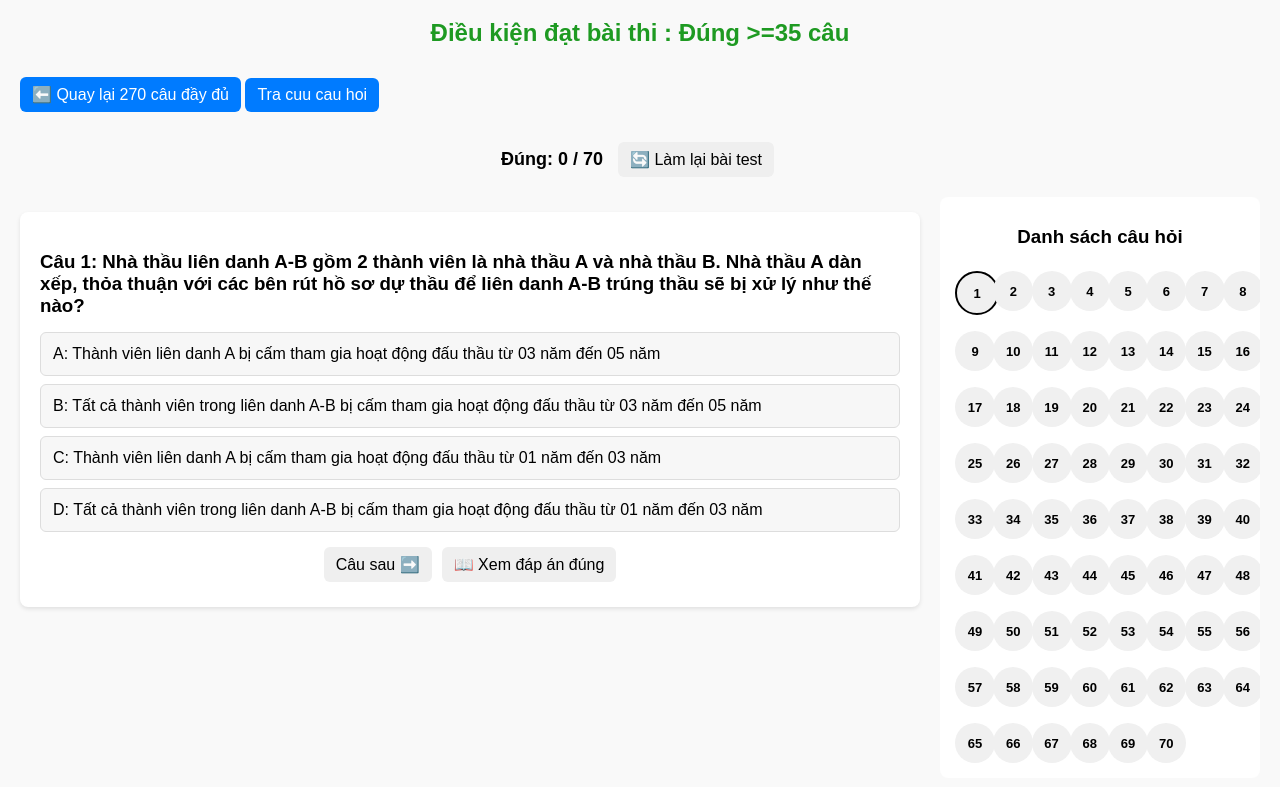
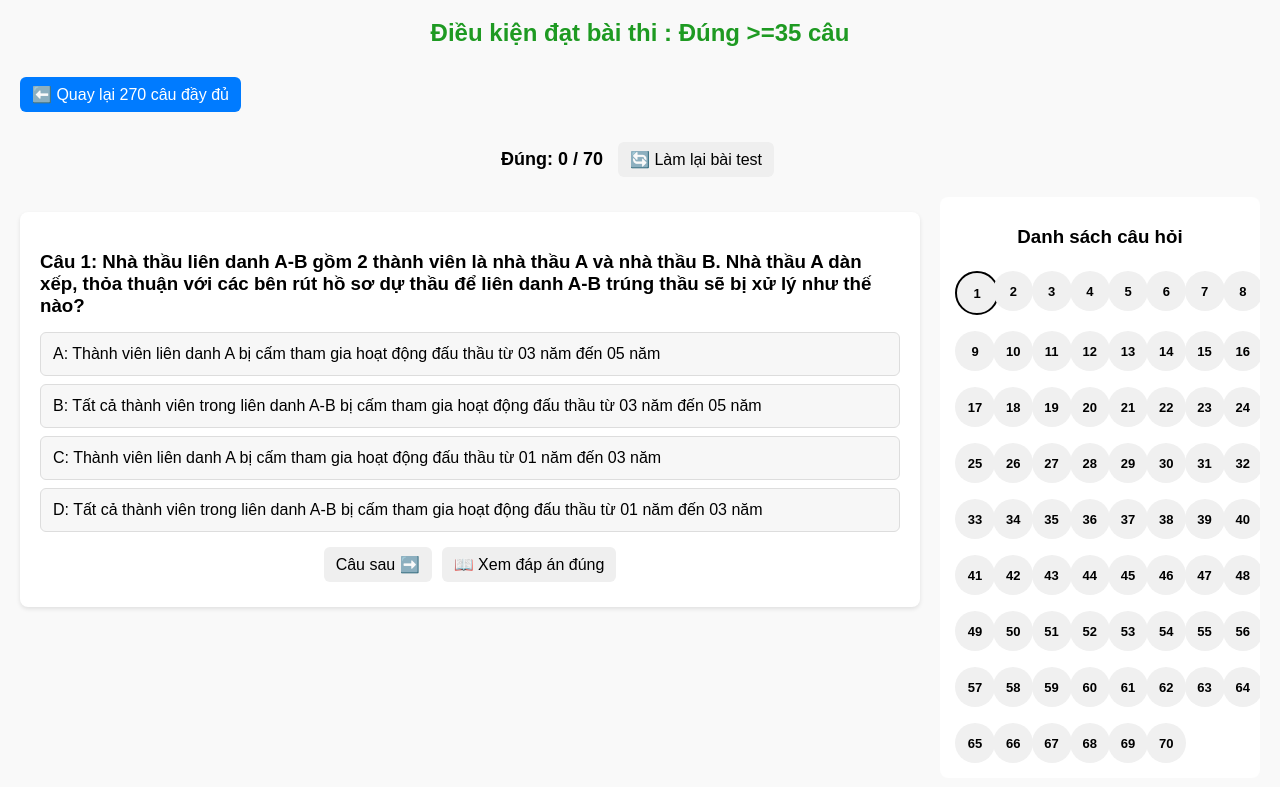
Before and after one commit to hoangAnh19/quiz-dauthau-bancn, a plain HTML site: page test.html in a window 1280 px wide. Shown: the part 61-848 px from the top of the page. Drawn offline with Linux system fonts and the light colour scheme.

```diff
--- a/test.html
+++ b/test.html
@@ -21,7 +21,7 @@
     <h2 style="text-align: center; color: #1e9a22;">Điều kiện đạt bài thi : Đúng >=35 câu</h2>
     <a href="index.html" class="nav-link">⬅️ Quay lại 270 câu đầy đủ</a>
 
-    <a href='search.html' class='nav-link'>Tra cuu cau hoi</a>
+    <!-- <a href='search.html' class='nav-link'>Tra cuu cau hoi</a> -->
 <h1 class="stats">
         Đúng: <span id="correctCount">0</span> / <span id="totalCount">70</span>
     </h1>
```
